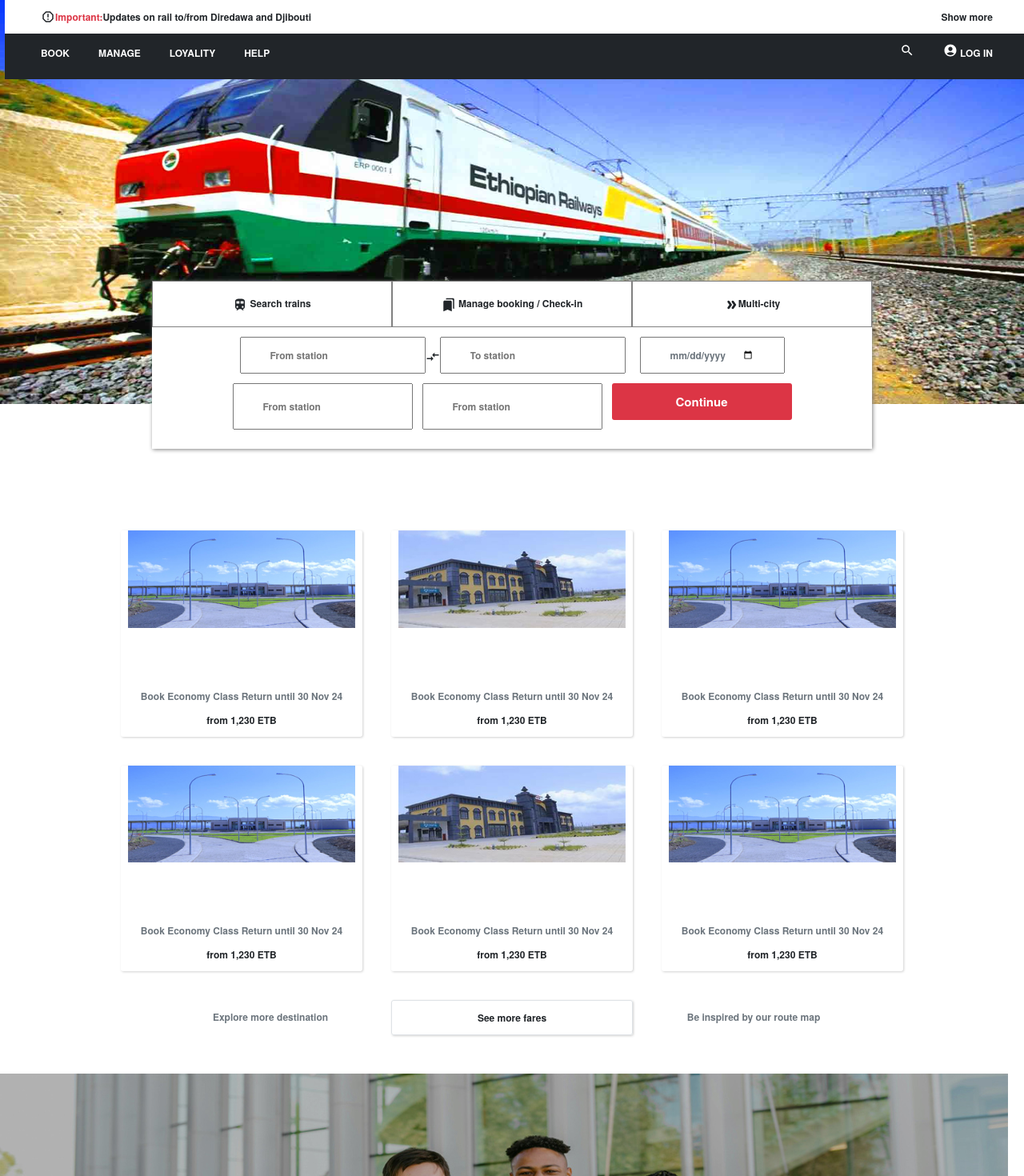
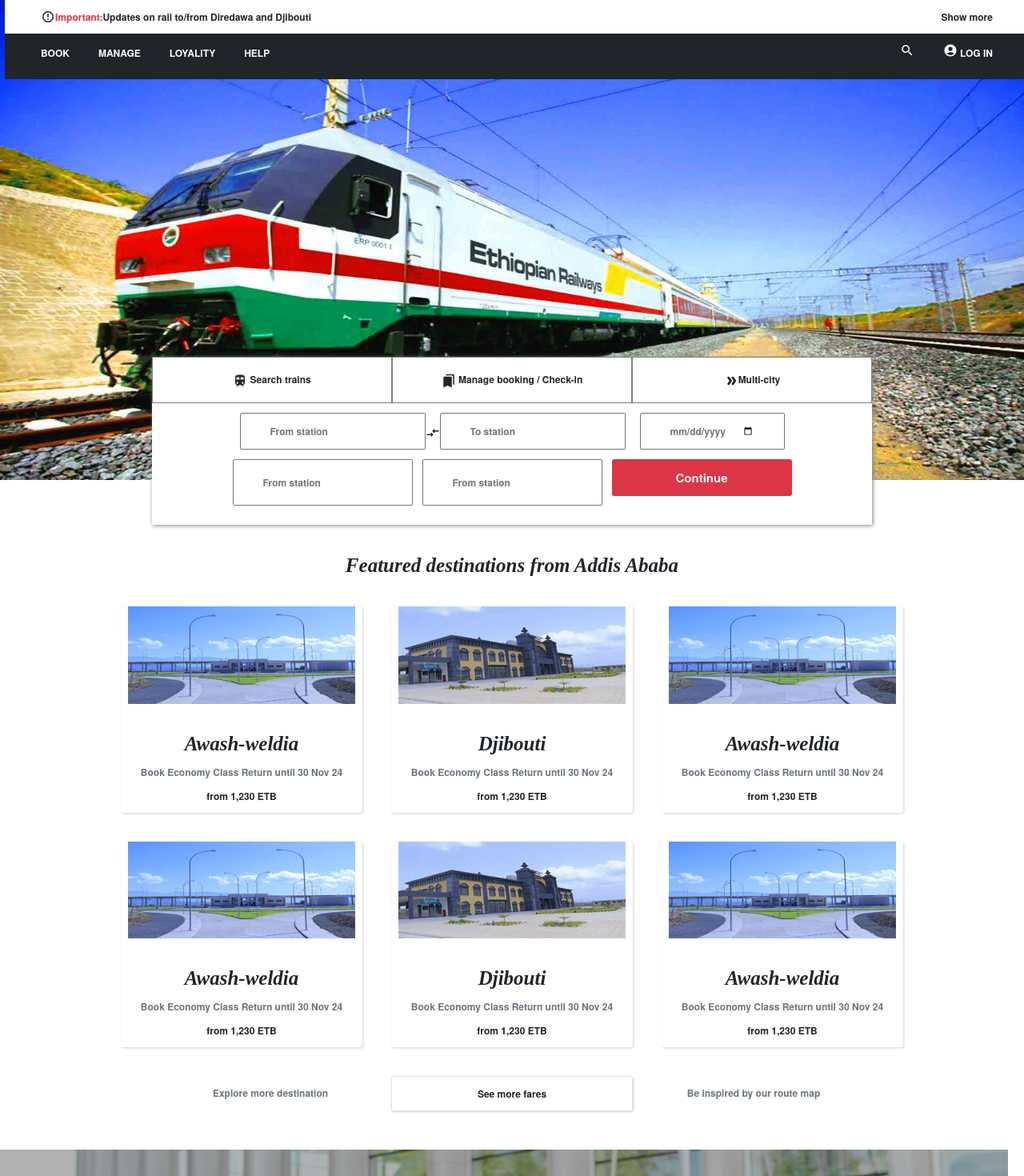
Before and after one commit to eyueldegefa/Final-Year-Project-C.S, a React (Create React App) app in the folder final-year-project-c.s/: page / in a window 1280 px wide. Shown: the top 1470 px of the page at 80% size. Built offline with nearby package versions, Linux system fonts and the light colour scheme.

Commit message:
Login page

```diff
--- a/final-year-project-c.s/src/App.js
+++ b/final-year-project-c.s/src/App.js
@@ -4,6 +4,7 @@
 import Banner from './Components/Banner/Banner';
 import Home from './Components/Home/Home';
 import Footer from './Components/Footer/Footer';
+import Login from './Pages/Login';
 
 function App() {
   return (
@@ -13,6 +14,7 @@
       <Booking />
       <Home />
       <Footer />
+      <Login />
     </div>
   );
 }
--- a/final-year-project-c.s/src/Components/Banner/Banner.css
+++ b/final-year-project-c.s/src/Components/Banner/Banner.css
@@ -1,8 +1,8 @@
 .bannerLarge{
-    margin-top: -95px;
+    /* margin-top: -105px; */
     height: 600px;
     width: 100%;
 }
 .bannerSmall{
-    margin-top: -135px;
+    /* margin-top: -135px; */
 }
--- a/final-year-project-c.s/src/Components/Booking/Booking.css
+++ b/final-year-project-c.s/src/Components/Booking/Booking.css
@@ -1,6 +1,6 @@
 .bookingWrapper{
     position: sticky;
-    margin-top: -170px;
+    margin-top: 70px;
     box-shadow: 1px 1px 5px grey;
     width: 900px;
 }
--- a/final-year-project-c.s/src/Components/Header/Header.css
+++ b/final-year-project-c.s/src/Components/Header/Header.css
@@ -9,7 +9,6 @@
     margin-left: 15px;
     z-index: 1000;
     top: 0;
-    height: 50px;
  }
 .linkHover:hover{
     color: red;
--- a/final-year-project-c.s/src/Components/Home/Home.jsx
+++ b/final-year-project-c.s/src/Components/Home/Home.jsx
@@ -19,12 +19,12 @@
     <section>
         {/* Featured Destination*/}
         <div className='my-5'>
-            <h3 className='largeFont text-center'>Featured destinations from Addis Ababa</h3>
+            <h3 className='largeFont text-center text-dark'>Featured destinations from Addis Ababa</h3>
             <div className='row d-flex gap-5 m-5 justify-content-lg-center'>
                 <div className='col-md-12 col-lg-3 rounded homeShadow'>
                     <img  className='w-100' src={awash}  alt="#" />
                     <div className='text-center pt-5 px-3'>
-                        <p className='largeFont'>Awash-weldia</p>
+                        <p className='largeFont text-dark'>Awash-weldia</p>
                         <p className='text-secondary'>Book Economy Class Return until 30 Nov 24</p>
                         <p>from 1,230 ETB</p>
                     </div>
@@ -32,7 +32,7 @@
                 <div className='col-md-12 col-lg-3 rounded homeShadow'>
                     <img  className='w-100' src={djbouti} alt="#" />
                     <div className='text-center pt-5 px-3'>
-                        <p className='largeFont'>Djibouti</p>
+                        <p className='largeFont text-dark'>Djibouti</p>
                         <p className='text-secondary'>Book Economy Class Return until 30 Nov 24</p>
                         <p>from 1,230 ETB</p>
                     </div>
@@ -40,7 +40,7 @@
                 <div className='col-md-12 col-lg-3 rounded homeShadow'>
                     <img  className='w-100' src={awash}  alt="#" />
                     <div className='text-center pt-5 px-3'>
-                        <p className='largeFont'>Awash-weldia</p>
+                        <p className='largeFont text-dark'>Awash-weldia</p>
                         <p className='text-secondary'>Book Economy Class Return until 30 Nov 24</p>
                         <p>from 1,230 ETB</p>
                     </div>
@@ -52,7 +52,7 @@
                 <div className='col-md-12 col-lg-3 rounded homeShadow'>
                     <img  className='w-100' src={awash}  alt="#" />
                     <div className='text-center pt-5 px-3'>
-                        <p className='largeFont'>Awash-weldia</p>
+                        <p className='largeFont text-dark'>Awash-weldia</p>
                         <p className='text-secondary'>Book Economy Class Return until 30 Nov 24</p>
                         <p>from 1,230 ETB</p>
                     </div>
@@ -60,7 +60,7 @@
                 <div className='col-md-12 col-lg-3 rounded homeShadow'>
                     <img  className='w-100' src={djbouti} alt="#" />
                     <div className='text-center pt-5 px-3'>
-                        <p className='largeFont'>Djibouti</p>
+                        <p className='largeFont text-dark'>Djibouti</p>
                         <p className='text-secondary'>Book Economy Class Return until 30 Nov 24</p>
                         <p>from 1,230 ETB</p>
                     </div>
@@ -68,7 +68,7 @@
                 <div className='col-md-12 col-lg-3 rounded homeShadow'>
                     <img  className='w-100' src={awash}  alt="#" />
                     <div className='text-center pt-5 px-3'>
-                        <p className='largeFont'>Awash-weldia</p>
+                        <p className='largeFont text-dark'>Awash-weldia</p>
                         <p className='text-secondary'>Book Economy Class Return until 30 Nov 24</p>
                         <p>from 1,230 ETB</p>
                     </div>
@@ -112,7 +112,7 @@
         {/* About Area */}
         <div className='text-center my-5 container'>
             <div className=''>
-                <h3 className='largeFont'>About us</h3>
+                <h3 className='largeFont text-dark'>About us</h3>
                 <p>Learn more about our history, our business and sustainability initiatives</p>
             </div>
             <div className='homeAbout d-flex gap-5'>
--- /dev/null
+++ b/final-year-project-c.s/src/Pages/Login.jsx
@@ -0,0 +1,11 @@
+import React from 'react'
+
+
+function Login() {
+  return (
+    <div>
+    </div>
+  )
+}
+
+export default Login
```
Also changed, not shown: final-year-project-c.s/src/Pages/Login.css (added).
